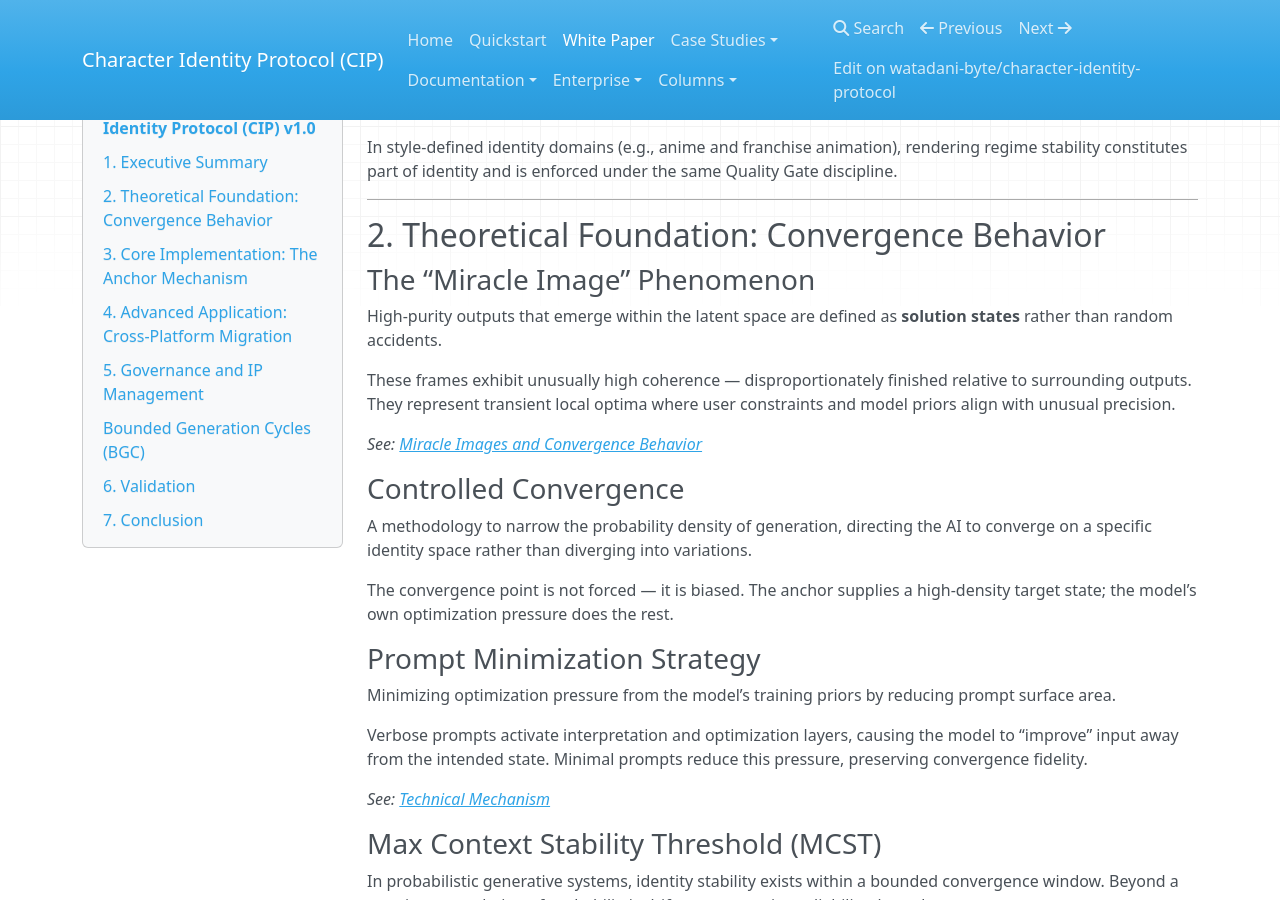
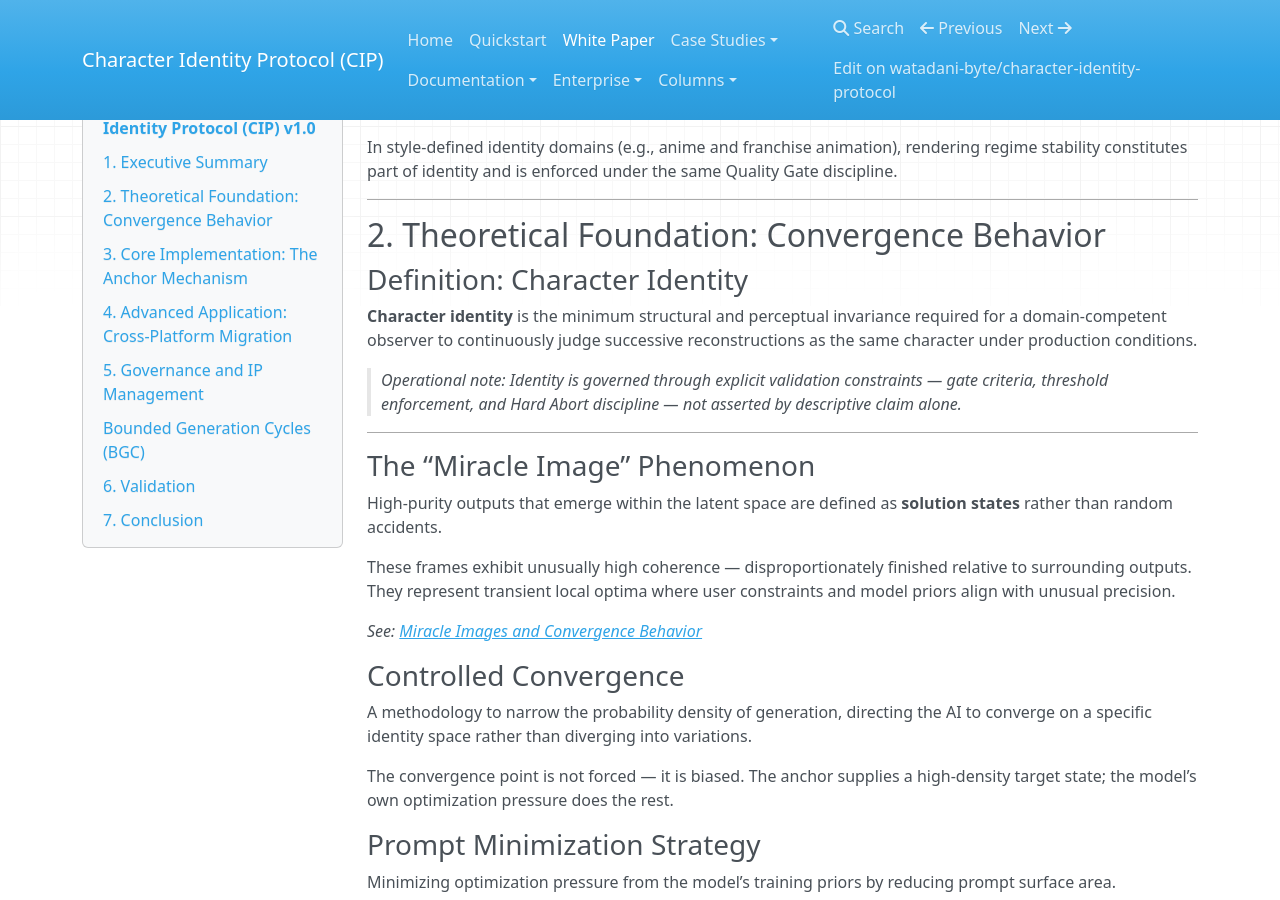
Before and after one commit to watadani-byte/character-identity-protocol, an MkDocs documentation site: the page built from docs/whitepaper_v1.md, in a window 1280 px wide and 900 px high, scrolled down 497 px. Built offline with MkDocs 1.6.1, drawn with Linux system fonts in a browser that asks for light colours; nearby versions of some CDN libraries.

Commit message:
whitepaper_v1.md を更新

```diff
--- a/docs/whitepaper_v1.md
+++ b/docs/whitepaper_v1.md
@@ -20,6 +20,14 @@ In style-defined identity domains (e.g., anime and franchise animation), renderi
 -----
 
 ## 2. Theoretical Foundation: Convergence Behavior
+
+### Definition: Character Identity
+
+**Character identity** is the minimum structural and perceptual invariance required for a domain-competent observer to continuously judge successive reconstructions as the same character under production conditions.
+
+> *Operational note: Identity is governed through explicit validation constraints — gate criteria, threshold enforcement, and Hard Abort discipline — not asserted by descriptive claim alone.*
+
+-----
 
 ### The “Miracle Image” Phenomenon
 
```
